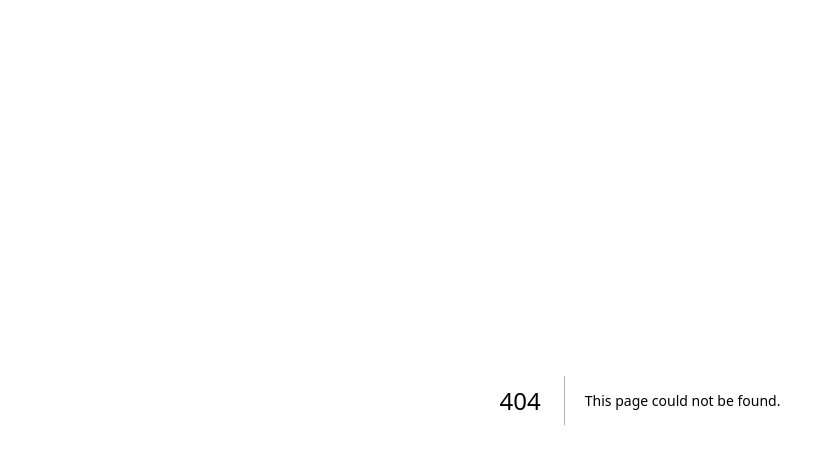
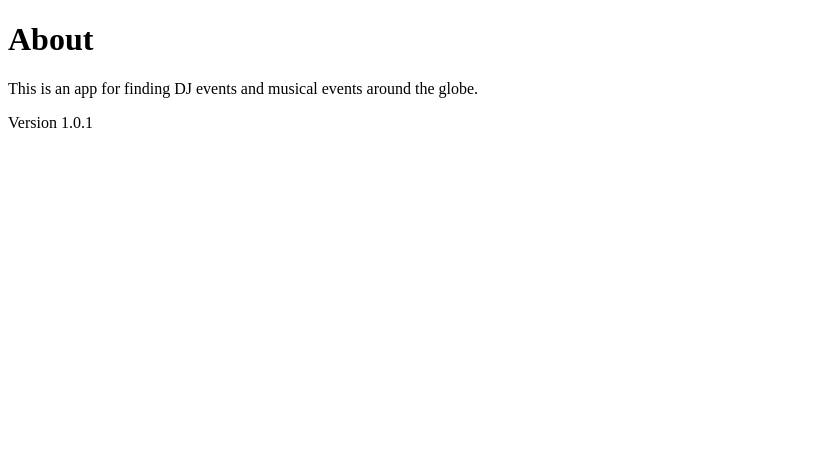
Before and after one commit to Mohit-Vaswani/Events-App-NextJS, a Next.js app: page /about in a window 1280 px wide. Before the commit this address had no page. Shown: the top 464 px of the page, without its empty margins (0-835 px from the left). Built offline with nearby package versions, Linux system fonts and the light colour scheme.

Commit message:
Pages and Routing

```diff
--- /dev/null
+++ b/pages/about.js
@@ -0,0 +1,9 @@
+export default function AboutPage() {
+  return (
+    <div>
+        <h1>About</h1>
+        <p>This is an app for finding DJ events and musical events around the globe.</p>
+        <p>Version 1.0.1</p>
+    </div>
+  )
+}
--- /dev/null
+++ b/pages/events/[slug].js
@@ -0,0 +1,5 @@
+export default function EventPage() {
+  return (
+    <div>My Event</div>
+  )
+}
--- /dev/null
+++ b/pages/events/add.js
@@ -0,0 +1,5 @@
+export default function AddEventPage() {
+  return (
+    <div>Add Event</div>
+  )
+}
--- /dev/null
+++ b/pages/events/index.js
@@ -0,0 +1,5 @@
+export default function EventPage() {
+  return (
+    <div>Event</div>
+  )
+}
```
Also changed, not shown: pages/app.js (renamed from pages/_app.js).
